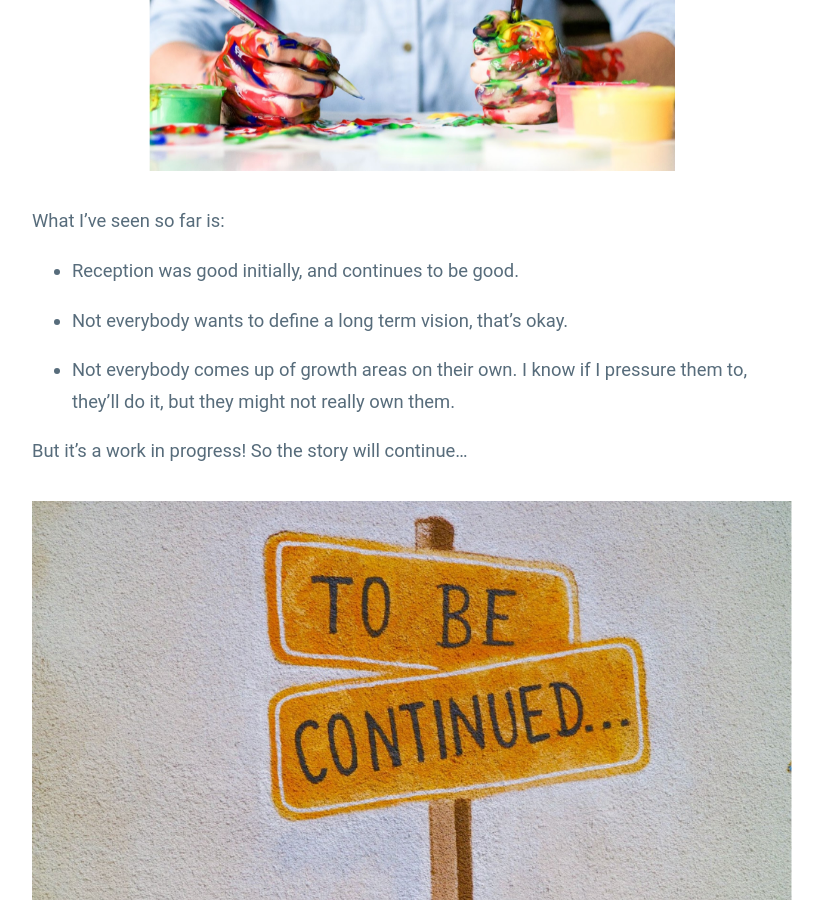
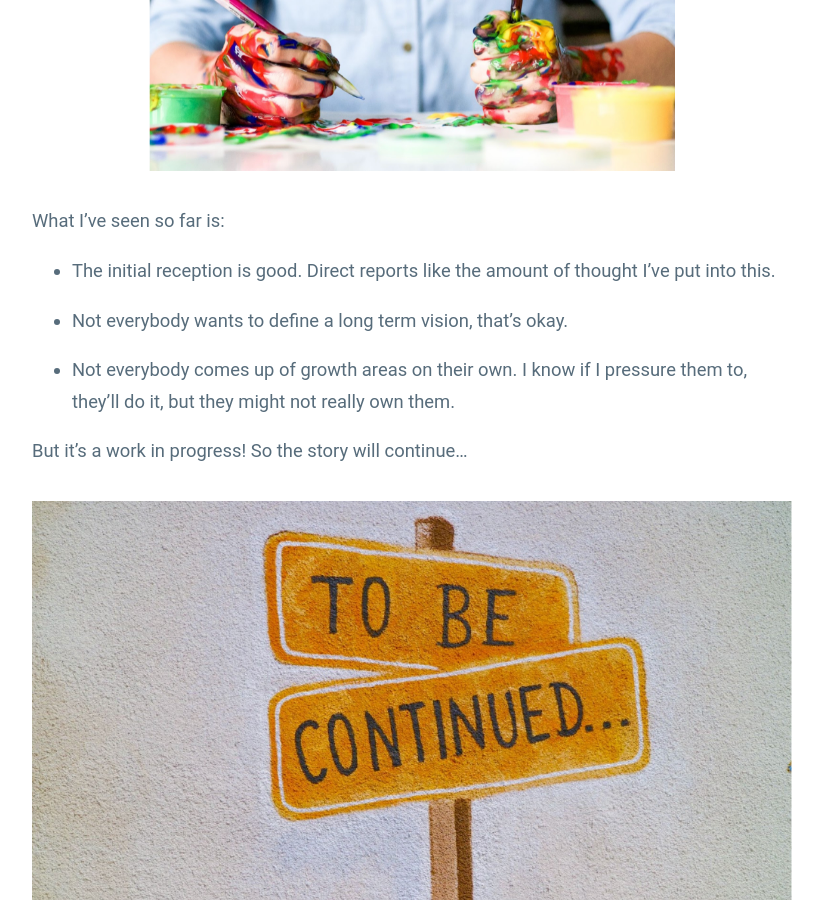
Before and after one commit to guillermodlpa/site, a Jekyll site: the page built from _posts/2021-12-08-growth-of-direct-reports.markdown, in a window 1280 px wide and 900 px high, scrolled down 7213 px. Shown: the whole window, without its empty margins (228-1051 px from the left). Built offline with Jekyll 4.4.1, drawn with Linux system fonts in a browser that asks for light colours.

Commit message:
Updated Growth Of Direct Reports

```diff
--- a/_posts/2021-12-08-growth-of-direct-reports.markdown
+++ b/_posts/2021-12-08-growth-of-direct-reports.markdown
@@ -105,7 +105,7 @@ I tell them that managers, like me, have to:
 
 What I've seen so far is:
 
-* Reception was good initially, and continues to be good.
+* The initial reception is good. Direct reports like the amount of thought I've put into this.
 
 * Not everybody wants to define a long term vision, that’s okay.
 
```
